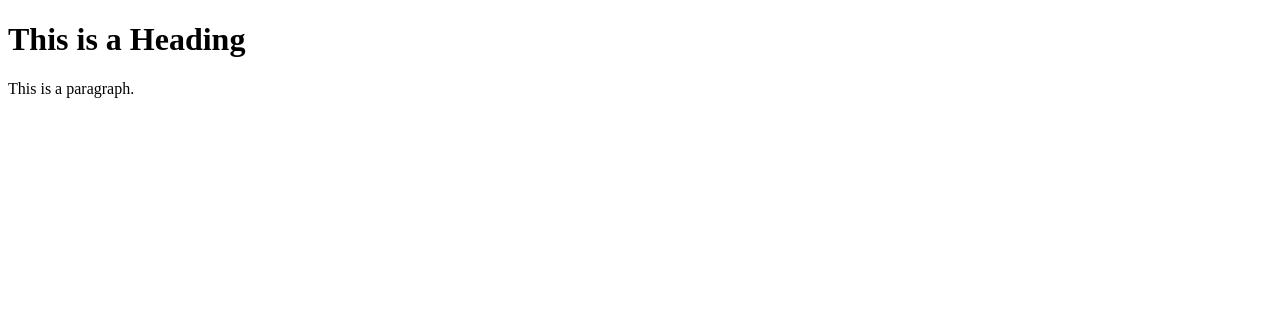
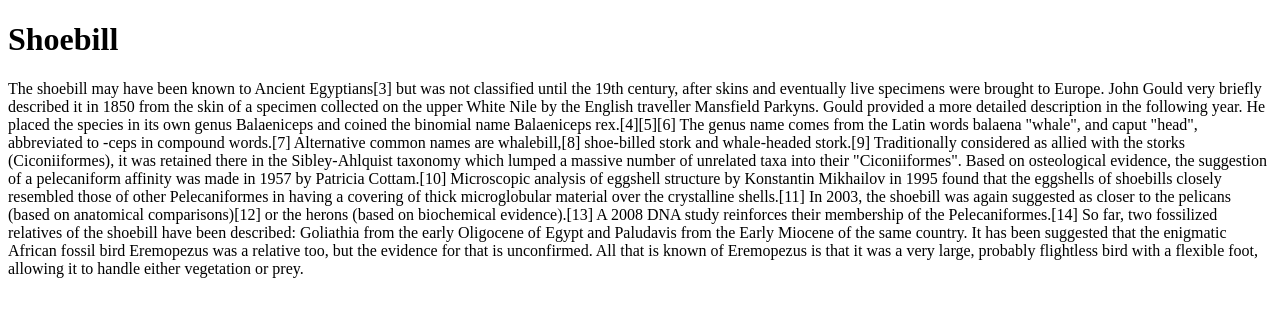
Before and after one commit to ColorfulVisualCommunication/cvisualc, a plain HTML site: page index.html in a window 1280 px wide. Drawn offline with Linux system fonts and the light colour scheme.

Commit message:
Update index.html

```diff
--- a/index.html
+++ b/index.html
@@ -5,8 +5,12 @@
 </head>
 <body>
 
-<h1>This is a Heading</h1>
-<p>This is a paragraph.</p>
+<h1>Shoebill</h1>
+<p>The shoebill may have been known to Ancient Egyptians[3] but was not classified until the 19th century, after skins and eventually live specimens were brought to Europe. John Gould very briefly described it in 1850 from the skin of a specimen collected on the upper White Nile by the English traveller Mansfield Parkyns. Gould provided a more detailed description in the following year. He placed the species in its own genus Balaeniceps and coined the binomial name Balaeniceps rex.[4][5][6] The genus name comes from the Latin words balaena "whale", and caput "head", abbreviated to -ceps in compound words.[7] Alternative common names are whalebill,[8] shoe-billed stork and whale-headed stork.[9]
+
+    Traditionally considered as allied with the storks (Ciconiiformes), it was retained there in the Sibley-Ahlquist taxonomy which lumped a massive number of unrelated taxa into their "Ciconiiformes". Based on osteological evidence, the suggestion of a pelecaniform affinity was made in 1957 by Patricia Cottam.[10] Microscopic analysis of eggshell structure by Konstantin Mikhailov in 1995 found that the eggshells of shoebills closely resembled those of other Pelecaniformes in having a covering of thick microglobular material over the crystalline shells.[11] In 2003, the shoebill was again suggested as closer to the pelicans (based on anatomical comparisons)[12] or the herons (based on biochemical evidence).[13] A 2008 DNA study reinforces their membership of the Pelecaniformes.[14]
+
+    So far, two fossilized relatives of the shoebill have been described: Goliathia from the early Oligocene of Egypt and Paludavis from the Early Miocene of the same country. It has been suggested that the enigmatic African fossil bird Eremopezus was a relative too, but the evidence for that is unconfirmed. All that is known of Eremopezus is that it was a very large, probably flightless bird with a flexible foot, allowing it to handle either vegetation or prey.</p>
 
 </body>
 </html>
```
